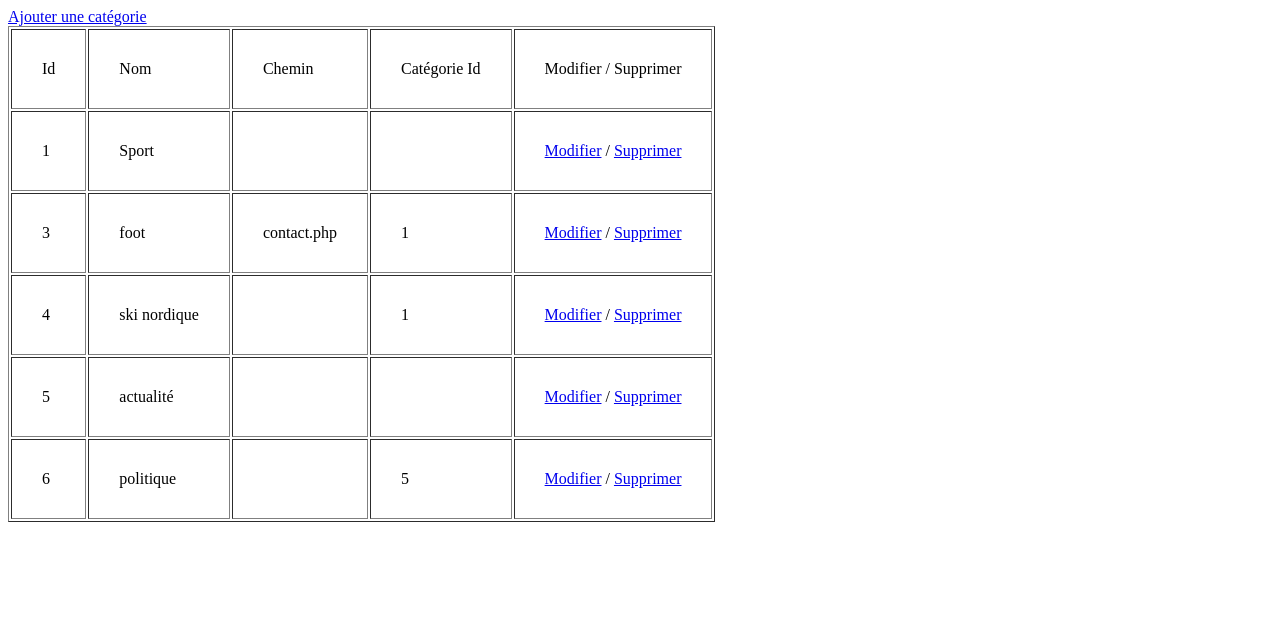
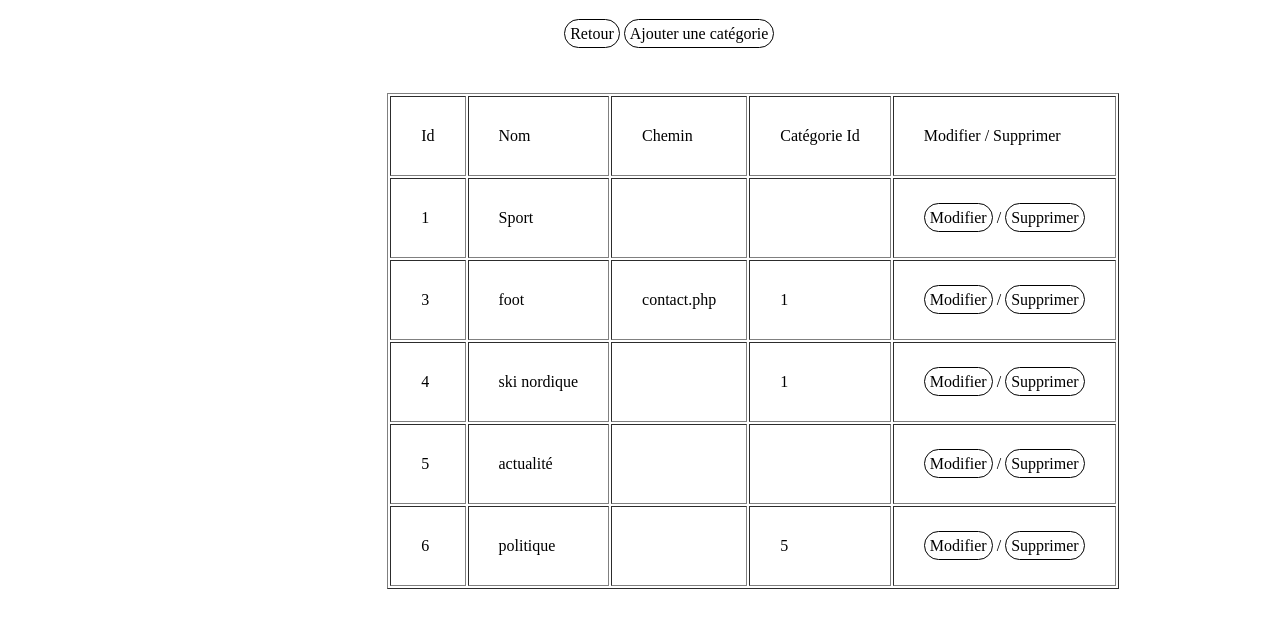
Before and after one commit to Tfoucher5/Site-actualite, a PHP site: page /administration.php in a window 1280 px wide. Shown: the top 628 px of the page. Run offline with PHP 8.4, Linux system fonts and the light colour scheme; data comes from the database, SQL or seed files in the repository.

```diff
--- a/administration.php
+++ b/administration.php
@@ -9,16 +9,20 @@ if (isset($_GET['id'])){
 ?>
 
 <!DOCTYPE html>
-<html lang="en">
+<html lang="en" class="admin">
 <head>
     <meta charset="UTF-8">
     <meta name="viewport" content="width=device-width, initial-scale=1.0">
+    <link rel="stylesheet" href="css/styles.css">
     <title>Document</title>
 </head>
 <body>
 
-<!-- Afficher un tableau avec toutes les Categories et sous-categories -->
-<a href="ajoutCategorie.php">Ajouter une catégorie</a>
+<div class="box-buttons">
+    <a href="index.php" class="bouton-ajouter">Retour</a>
+    <a href="ajoutCategorie.php" class="bouton-ajouter">Ajouter une catégorie</a>
+</div>
+<div class="tableau-admin">
     <table cellpadding="30" border="1px">
         <tr>
             <td>Id</td>
@@ -35,15 +39,14 @@ if (isset($_GET['id'])){
             <td><?= $categorie['chemin']?></td>
             <td><?= $categorie['categorie_id'] ?></td>
             <td>
-            <a href="modificationCategorie.php?id=<?= $categorie['id']?>">Modifier</a> /
-            <a href="administration.php?id=<?= $categorie['id']?>" onclick="return confirm('Voulez-vous vraiment supprimer cette catégorie ?')">Supprimer</a>
+                <a href="modificationCategorie.php?id=<?= $categorie['id']?>" class="boutons-tableau">Modifier</a> /
+                <a href="administration.php?id=<?= $categorie['id']?>" class="boutons-tableau" onclick="return confirm('Voulez-vous vraiment supprimer cette catégorie ?')">Supprimer</a>
             </td>
         </tr>
         <?php }?>
 
     </table>
-<!-- Ajouter un bouton pour ajouter des nouvelles (sous-)catégories -->
-<!-- Ajouter deux autres boutons au tableau pour modifier ou supprimer une (sous-)catégorie -->
+</div>
 
 </body>
 </html>
--- /dev/null
+++ b/classes/Page.php
@@ -0,0 +1,5 @@
+<?php
+
+class Page{
+
+}
--- a/contact.php
+++ b/contact.php
@@ -10,11 +10,8 @@ if (isset($_POST['soumettre'])) {
         'nom' => $_POST['nom'],
         'mail' => $_POST['mail'],
     );
-
-    // Create an instance of Contact and pass the values
     $contact = new Contact($values);
 
-    // Call the sendContact method
     $contact->sendContact($contact);
 }
 ?>
--- a/css/styles.css
+++ b/css/styles.css
@@ -280,3 +280,39 @@ footer iframe{
     width: 50px;
     margin: 0   auto;
 }
+
+/*ADMIN*/
+
+.admin{
+    background-color: white;
+}
+
+.tableau-admin{
+    margin-left: 30%;
+    margin-top: 50px;
+}
+
+.boutons-tableau{
+    text-decoration: none;
+    color: black;
+    border: 1px solid;
+    border-radius: 15px;
+    padding: 5px;
+}
+
+.boutons-tableau:hover{
+    box-shadow: 2px 2px;
+}
+
+.bouton-ajouter{
+    text-decoration: none;
+    color: black;
+    border: 1px solid;
+    border-radius: 15px;
+    padding: 5px;
+}
+
+.box-buttons{
+    margin-left: 44%;
+    margin-top: 25px;
+}
--- a/modificationCategorie.php
+++ b/modificationCategorie.php
@@ -24,6 +24,7 @@ if (isset($_POST['soumettre'])){
     <title>Document</title>
 </head>
 <body>
+    <div class="modif-content">
         <form action="#" method="post" onsubmit="<?php if (isset($_POST['soumettre'])){ Admin::modification($id, $nom, $chemin, $categorie_id);}?>">
             <label for="nom">Nom : </label>
             <input type="text" name="nom" id="nom" placeholder="Nom de la Catégorie" value="<?= $nom_defini ?>"  />
@@ -33,5 +34,6 @@ if (isset($_POST['soumettre'])){
             <input type="text" name="categorie_id" id="categorie_id" placeholder="id de la catégorie mère" value="<?=$categorieID_defini ?>" />
             <input type="submit" name="soumettre" value="Modifier" />
         </form>
+    </div>
 </body>
 </html>
```
Lines whose indentation alone changed are shown as unchanged.
